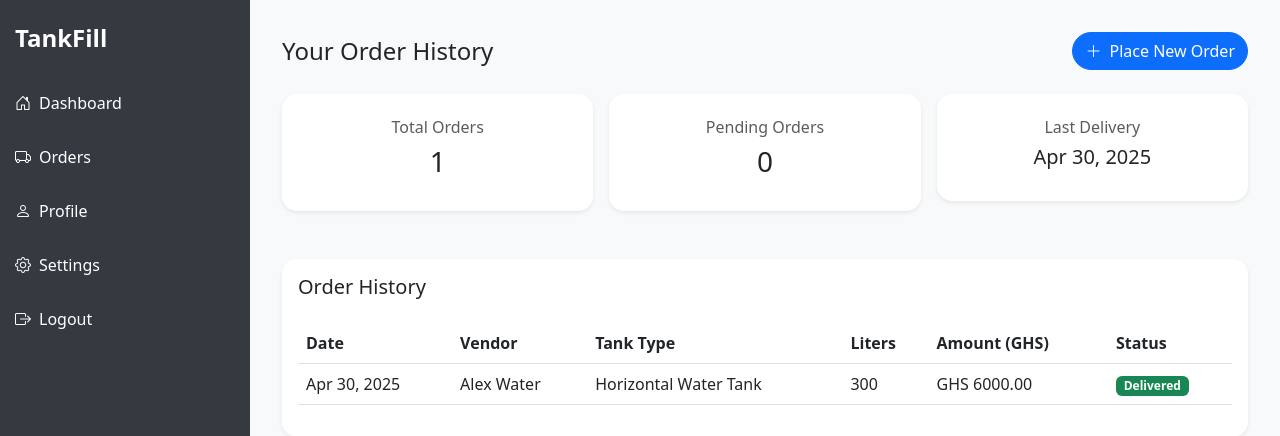
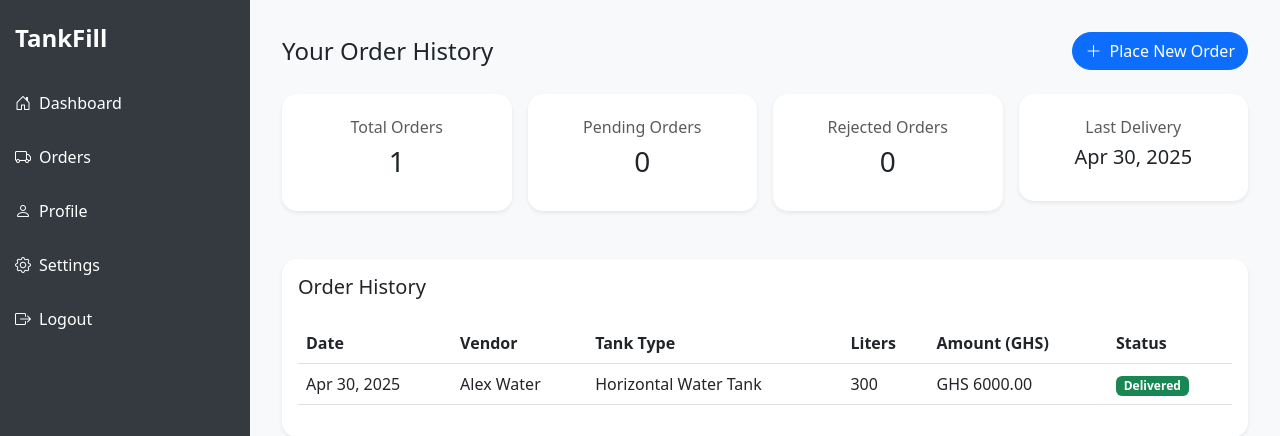
Before and after one commit to Godfred48/WaterTankRefill-App, a Django app: page /customer/orders/ in a window 1280 px wide. Shown: the top 436 px of the page. Run offline with Django 5.2, Linux system fonts and the light colour scheme; a user stored in the database is signed in; data comes from the database, SQL or seed files in the repository.

Commit message:
updated the order templates

```diff
--- a/templates/customer/orders.html
+++ b/templates/customer/orders.html
@@ -142,19 +142,25 @@
 
   <!-- Order Summary Cards -->
   <div class="row g-3 mb-5">
-    <div class="col-md-4" data-aos="fade-up" data-aos-delay="100">
+    <div class="col-md-3" data-aos="fade-up" data-aos-delay="100">
       <div class="card shadow-sm p-4 text-center">
         <h6 class="text-muted">Total Orders</h6>
         <h3>{{ total_orders }}</h3>
       </div>
     </div>
-    <div class="col-md-4" data-aos="fade-up" data-aos-delay="200">
+    <div class="col-md-3" data-aos="fade-up" data-aos-delay="200">
       <div class="card shadow-sm p-4 text-center">
         <h6 class="text-muted">Pending Orders</h6>
         <h3>{{ pending_orders.count }}</h3>
       </div>
     </div>
-    <div class="col-md-4" data-aos="fade-up" data-aos-delay="300">
+    <div class="col-md-3" data-aos="fade-up" data-aos-delay="200">
+      <div class="card shadow-sm p-4 text-center">
+        <h6 class="text-muted">Rejected Orders</h6>
+        <h3>{{ rejected_orders_count }}</h3>
+      </div>
+    </div>
+    <div class="col-md-3" data-aos="fade-up" data-aos-delay="300">
       <div class="card shadow-sm p-4 text-center">
         <h6 class="text-muted">Last Delivery</h6>
         {% if last_delivery %}
```
